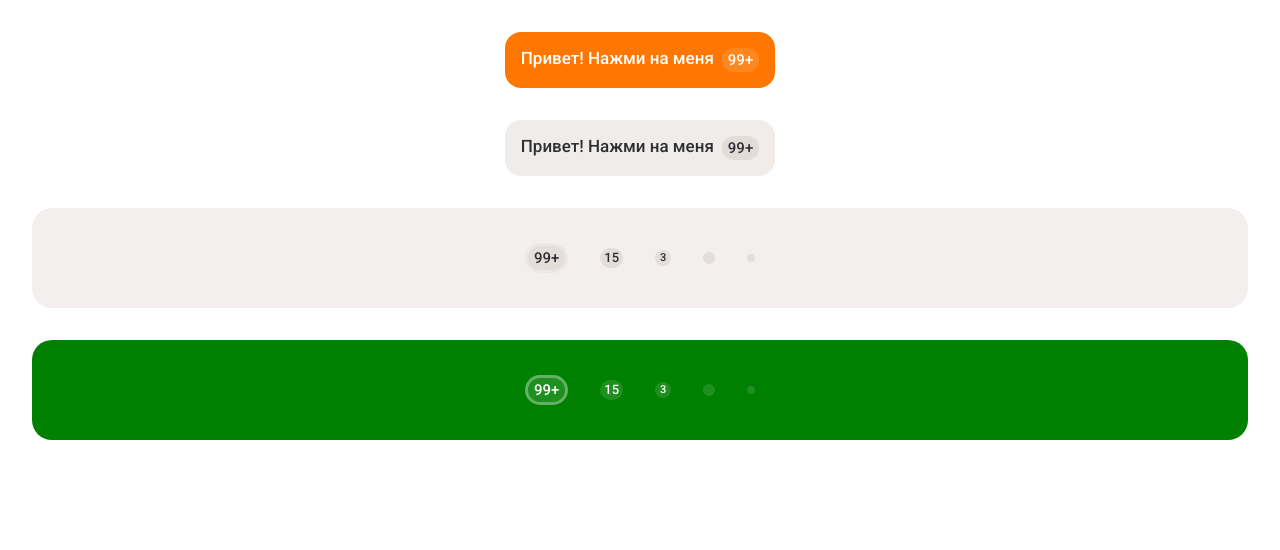
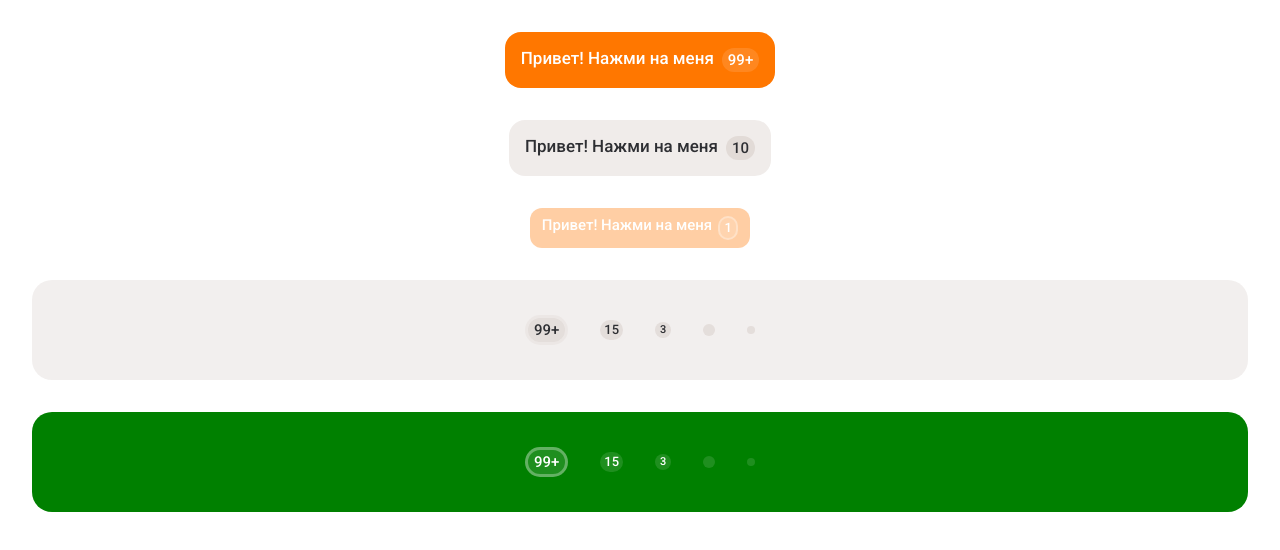
Before and after one commit to MilanaKard/storybook-components, a React (Vite) app: page / in a window 1280 px wide. Shown: the top 550 px of the page. Built offline with nearby package versions, Linux system fonts and the light colour scheme.

Commit message:
feat: add button to main page

```diff
--- a/src/App.tsx
+++ b/src/App.tsx
@@ -49,19 +49,22 @@ const App = () => {
     <main className="main">
       <Button onClick={() => { setIsLoadingPrimary(true) }} size={56} state={isLoadingPrimary ? "loading" : "enabled"}>
         <Button.Label text={"Привет! Нажми на меня"} />
-        <Button.Counter stroke={false} quantity={"100"} pulse={true} />
+        <Button.Counter stroke={false} quantity={"100"} />
       </Button>
-      <Button onClick={() => { setIsLoadingSecondary(true) }} size={56} state={isLoadingSecondary ? "loading" : "enabled"} variant={"secondary"}>
+      <Button onClick={() => { setIsLoadingSecondary(true) }} size={56} state={isLoadingSecondary ? "loading" : "enabled"} variant="secondary">
         <Button.Label text={"Привет! Нажми на меня"} />
-        <Button.Counter stroke={false} quantity={"100"} pulse={true} />
+        <Button.Counter stroke={false} quantity={"10"} />
+      </Button>
+      <Button onClick={() => {}} state="disabled">
+        <Button.Label text={"Привет! Нажми на меня"} />
+        <Button.Counter quantity={"1"} />
       </Button>
       <div className="counters counters-dark">
-        {testValues.map((values) => <Counter variant={"secondary"} {...values} />)}
+        {testValues.map((values) => <Counter variant="secondary" {...values} />)}
       </div>
       <div className="counters counters-light">
       {testValues.map((values) => <Counter  {...values}/>)}
       </div>
-
     </main>
   );
 }
```
